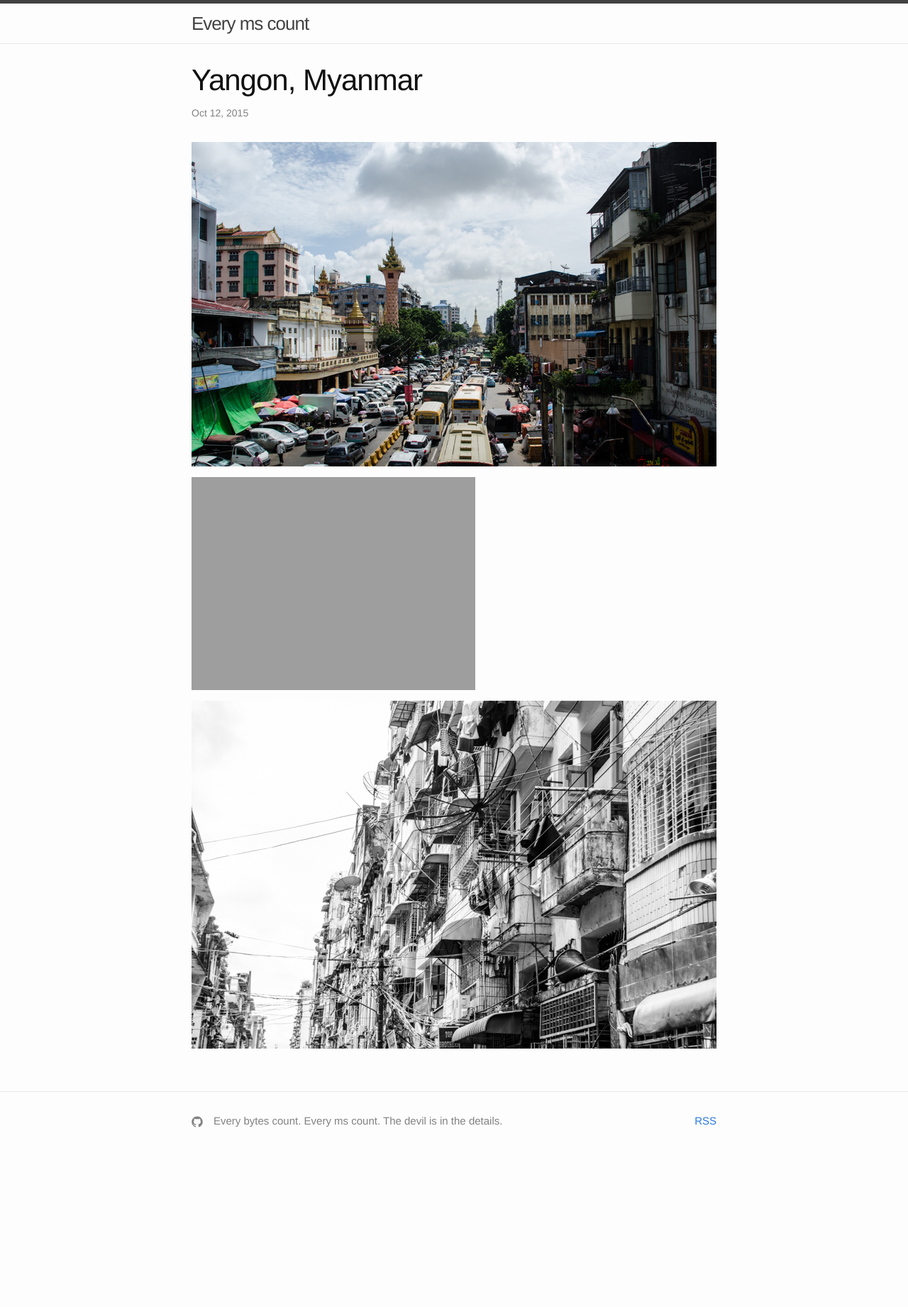
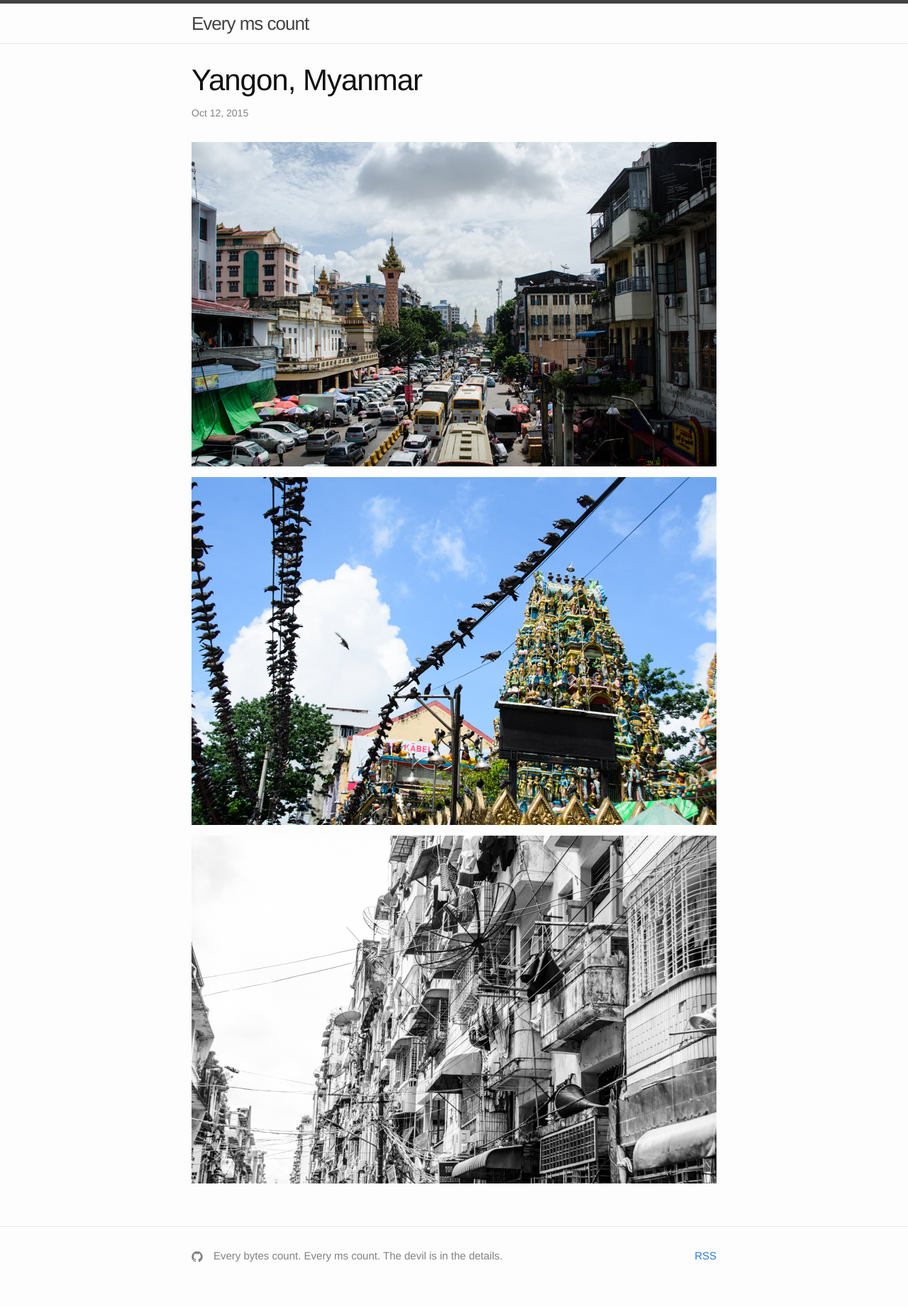
Before and after one commit to mipstian/genintho.github.io, a Jekyll site: the page built from _posts/2015-10-12-yangon.md, in a window 1280 px wide. Shown: the whole page at 71% size. Built offline with Jekyll 4.4.1, drawn with Linux system fonts in a browser that asks for light colours; before the commit the page ends 1651 px from its top, so only the background shows below that.

Commit message:
Fix link to image

```diff
--- a/_posts/2015-10-12-yangon.md
+++ b/_posts/2015-10-12-yangon.md
@@ -11,6 +11,6 @@ categories:
 
 ![Traffic]({{ site.url }}/img/2015-10-12/traffic.jpg)
 
-![Pigeons]({{ site.url }}/img/2015-10-12/pigeon.jpg)
+![Pigeons]({{ site.url }}/img/2015-10-12/pigeons.jpg)
 
 ![Wire]({{ site.url }}/img/2015-10-12/wire.jpg)
```
